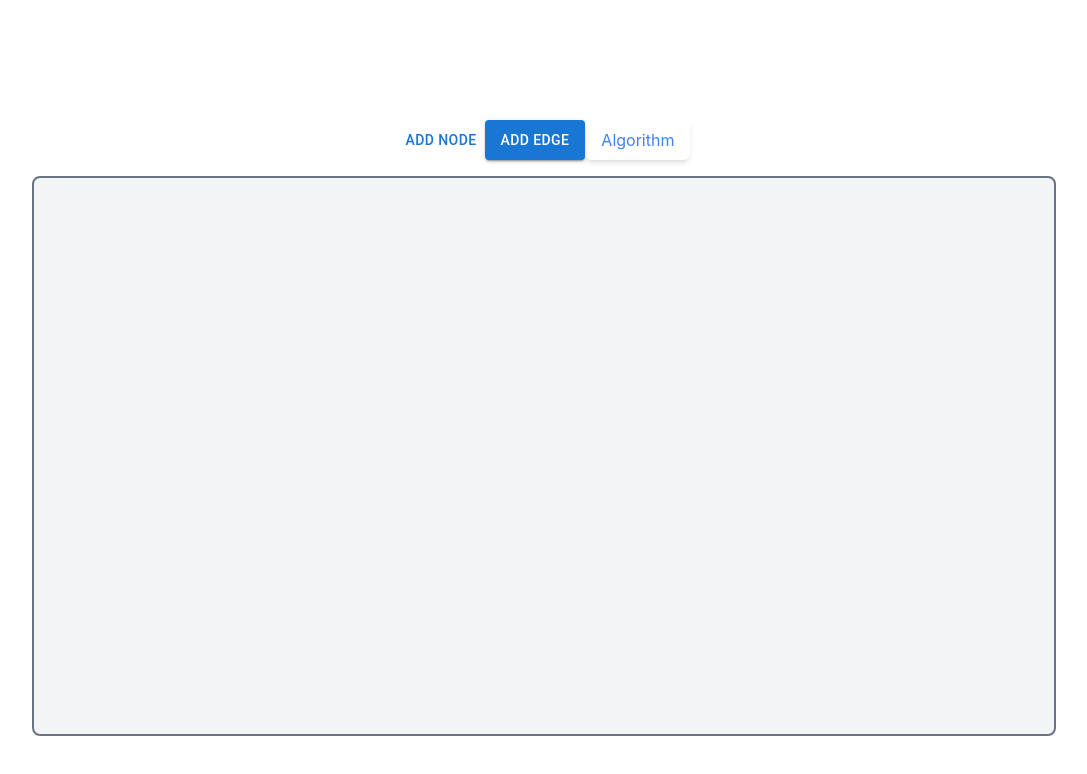
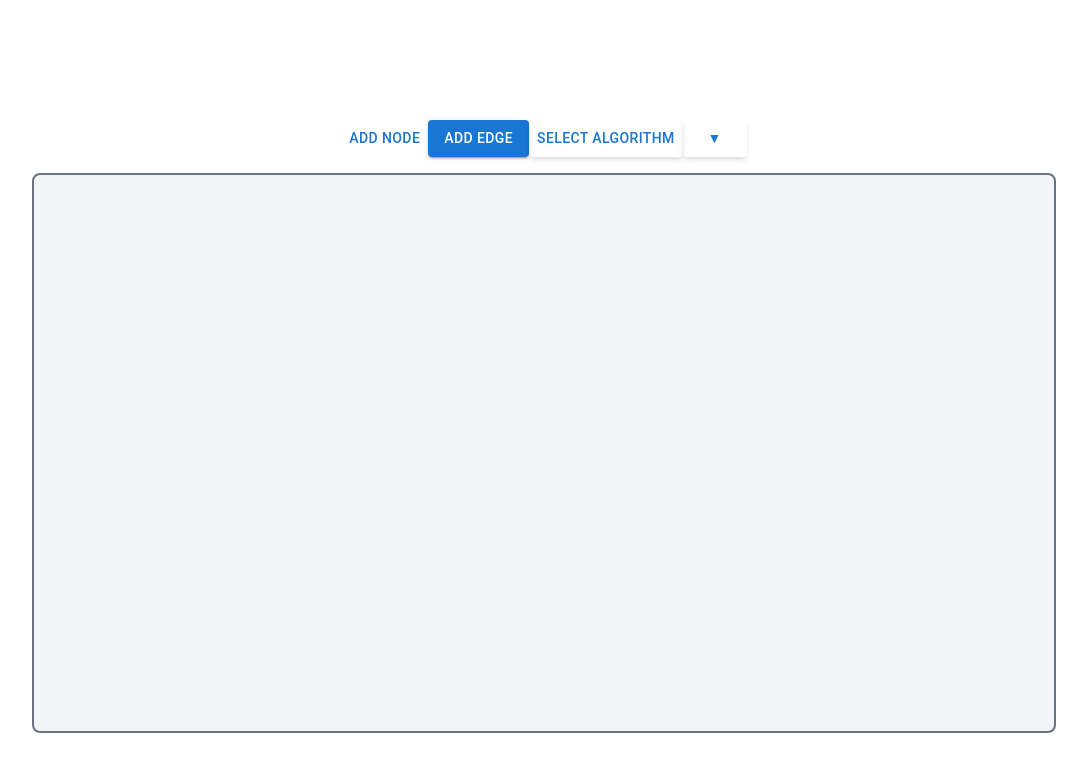
Before and after one commit to hriday330/graphVisualizer, a React (Create React App) app in the folder frontend/: page / in a window 1280 px wide. Shown: the top 774 px of the page, without its empty margins (96-1183 px from the left). Built offline with nearby package versions, Linux system fonts and the light colour scheme.

Commit message:
Created Split Button for algorithms

```diff
--- a/frontend/src/algorithms/graphAlgorithms.js
+++ b/frontend/src/algorithms/graphAlgorithms.js
@@ -9,8 +9,12 @@ const runDFS = (nodes, links, setVisitedNodes) => {
 };
 
 const graphAlgorithms = [
-  { name: 'Breadth-First Search', description: 'Traverse the graph using BFS', action: runBFS },
-  { name: 'Depth-First Search', description: 'Traverse the graph using DFS', action: runDFS },
+  {
+    name: 'Breadth-First Search', id: 1, description: 'Traverse the graph using BFS', action: runBFS,
+  },
+  {
+    name: 'Depth-First Search', id: 2, description: 'Traverse the graph using DFS', action: runDFS,
+  },
   // Add more graph algorithms here
 ];
 
--- a/frontend/src/components/Graph/Graph.jsx
+++ b/frontend/src/components/Graph/Graph.jsx
@@ -5,12 +5,9 @@ import * as d3 from 'd3';
 import {
   Button,
 } from '@mui/material';
-import { Dropdown } from '@mui/base/Dropdown';
-import { MenuButton } from '@mui/base/MenuButton';
-import { Menu } from '@mui/base/Menu';
-import { MenuItem } from '@mui/base/MenuItem';
 import getRandomInt from '../../util';
 import graphAlgorithms from '../../algorithms/graphAlgorithms';
+import SplitButton from '../SplitButton/SplitButton';
 
 const INIT_MIN_DIMENSION = 300;
 const INIT_MAX_DIMENSION = 500;
@@ -51,6 +48,12 @@ function Graph() {
     }
   };
 
+  const handleRunAlgorithm = (selectedOption) => {
+    setAlgorithm(selectedOption);
+    setVisitedNodes([]); // clear past execution;
+    selectedOption.action(nodes, links, setVisitedNodes);
+  };
+
   useEffect(() => {
     const svg = d3.select(svgRef.current);
 
@@ -70,7 +73,6 @@ function Graph() {
           .attr('cx', (d) => d.x)
           .attr('cy', (d) => d.y);
 
-        // Update node text positions
         svg.selectAll('.node-text')
           .attr('x', (d) => d.x)
           .attr('y', (d) => d.y);
@@ -92,7 +94,6 @@ function Graph() {
         event.subject.fy = null;
       });
 
-    // Draw links
     svg.selectAll('.link')
       .data(links)
       .enter()
@@ -101,19 +102,17 @@ function Graph() {
       .attr('stroke', '#999')
       .attr('stroke-opacity', 0.6);
 
-    // Draw nodes
     const nodeEnter = svg.selectAll('.node')
       .data(nodes)
       .enter()
       .append('circle')
       .attr('class', 'node')
-      .attr('r', 15) // Increase node radius
+      .attr('r', 15) // TODO: extract into constant
       .attr('fill', (d) => (selectedNode === d ? 'yellow' : 'blue'))
       .attr('cursor', 'pointer')
       .on('click', (event, d) => handleNodeClick(d))
       .call(drag);
 
-    // Add node numbers inside nodes
     svg.selectAll('.node-text')
       .data(nodes)
       .enter()
@@ -124,7 +123,7 @@ function Graph() {
       .attr('alignment-baseline', 'middle')
       .text((d) => d.id);
 
-    // Add hover effect
+    // Handle hover
     nodeEnter.on('mouseover', function onMouseOver() {
       d3.select(this).attr('fill', 'red');
     }).on('mouseout', function onMouseOut() {
@@ -138,16 +137,11 @@ function Graph() {
         <div className="flex justify-center mb-4">
           <Button onClick={addNode}> Add Node </Button>
           <Button variant="contained" onclick={handleAddEdge}> Add Edge </Button>
-          <Dropdown className="relative">
-            <MenuButton className="px-4 py-2 text-blue-500 rounded-md shadow-md cursor-pointer focus:outline-none focus:ring focus:ring-blue-300">
-              Algorithm
-            </MenuButton>
-            <Menu className="absolute top-full left-0 w-48 bg-white border border-gray-300 rounded-md shadow-md">
-              {graphAlgorithms.map((algo) => (
-                <MenuItem className="px-4 py-2 hover:bg-gray-100">{algo.name}</MenuItem>
-              ))}
-            </Menu>
-          </Dropdown>
+          <SplitButton
+            selectedOption={algorithm}
+            options={graphAlgorithms}
+            onClick={handleRunAlgorithm}
+          />
         </div>
         <svg ref={svgRef} className="w-full h-full bg-gray-100 rounded-lg border-2 border-solid border-gray-500 " />
       </div>
--- /dev/null
+++ b/frontend/src/components/SplitButton/SplitButton.jsx
@@ -0,0 +1,83 @@
+import React, { useState } from 'react';
+import PropTypes from 'prop-types';
+import { Button, Menu, MenuItem } from '@mui/material';
+import graphAlgorithms from '../../algorithms/graphAlgorithms';
+
+function SplitButton({ selectedOption, options, onClick }) {
+  const [anchorEl, setAnchorEl] = useState(null);
+
+  const handleButtonClick = () => {
+    onClick(selectedOption);
+  };
+
+  const handleMenuClick = (event) => {
+    setAnchorEl(event.currentTarget);
+  };
+
+  const handleMenuItemClick = (option) => {
+    setAnchorEl(null);
+    onClick(option);
+  };
+
+  const handleClose = () => {
+    setAnchorEl(null);
+  };
+
+  return (
+    <>
+      <Button
+        aria-controls="split-button-menu"
+        aria-haspopup="true"
+        onClick={handleButtonClick}
+        className="px-4 py-2 text-blue-500 rounded-l-md shadow-md cursor-pointer focus:outline-none focus:ring focus:ring-blue-300"
+      >
+        {selectedOption ? selectedOption.name : 'Select Algorithm'}
+      </Button>
+      <Button
+        onClick={handleMenuClick}
+        className="px-2 py-2 text-blue-500 rounded-r-md shadow-md cursor-pointer focus:outline-none focus:ring focus:ring-blue-300"
+      >
+        ▼
+      </Button>
+      <Menu
+        id="split-button-menu"
+        anchorEl={anchorEl}
+        open={Boolean(anchorEl)}
+        onClose={handleClose}
+        MenuListProps={{
+          'aria-labelledby': 'split-button',
+        }}
+        className="w-48 bg-white border border-gray-300 rounded-md shadow-md"
+      >
+        {options.map((option) => (
+          <MenuItem
+            key={option.id}
+            onClick={() => handleMenuItemClick(option)}
+            className="px-4 py-2 hover:bg-gray-100"
+          >
+            {option.name}
+          </MenuItem>
+        ))}
+      </Menu>
+    </>
+  );
+}
+
+SplitButton.propTypes = {
+  selectedOption: PropTypes.shape({
+    id: PropTypes.oneOfType([PropTypes.string, PropTypes.number]).isRequired,
+    name: PropTypes.string.isRequired,
+  }),
+  options: PropTypes.arrayOf(
+    PropTypes.shape({
+      id: PropTypes.oneOfType([PropTypes.string, PropTypes.number]).isRequired,
+      name: PropTypes.string.isRequired,
+    }),
+  ).isRequired,
+  onClick: PropTypes.func.isRequired,
+};
+
+SplitButton.defaultProps = {
+  selectedOption: graphAlgorithms[0],
+};
+export default SplitButton;
```
